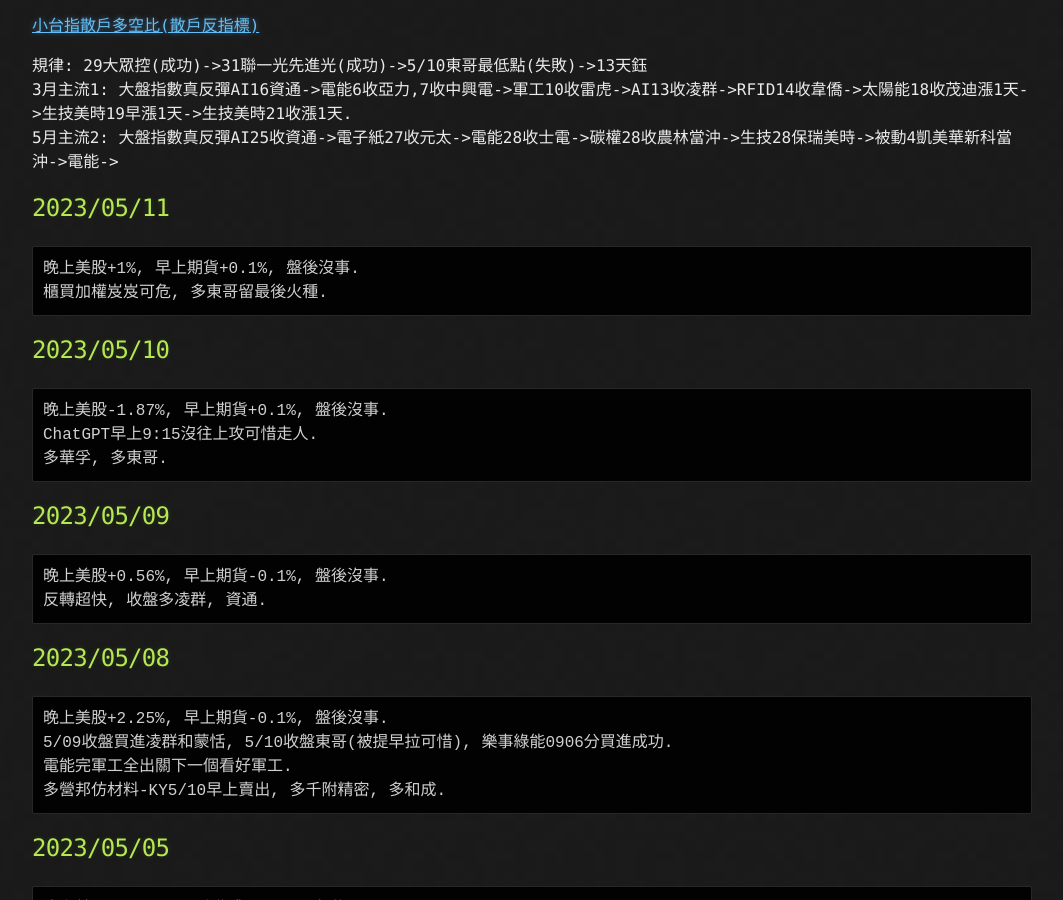
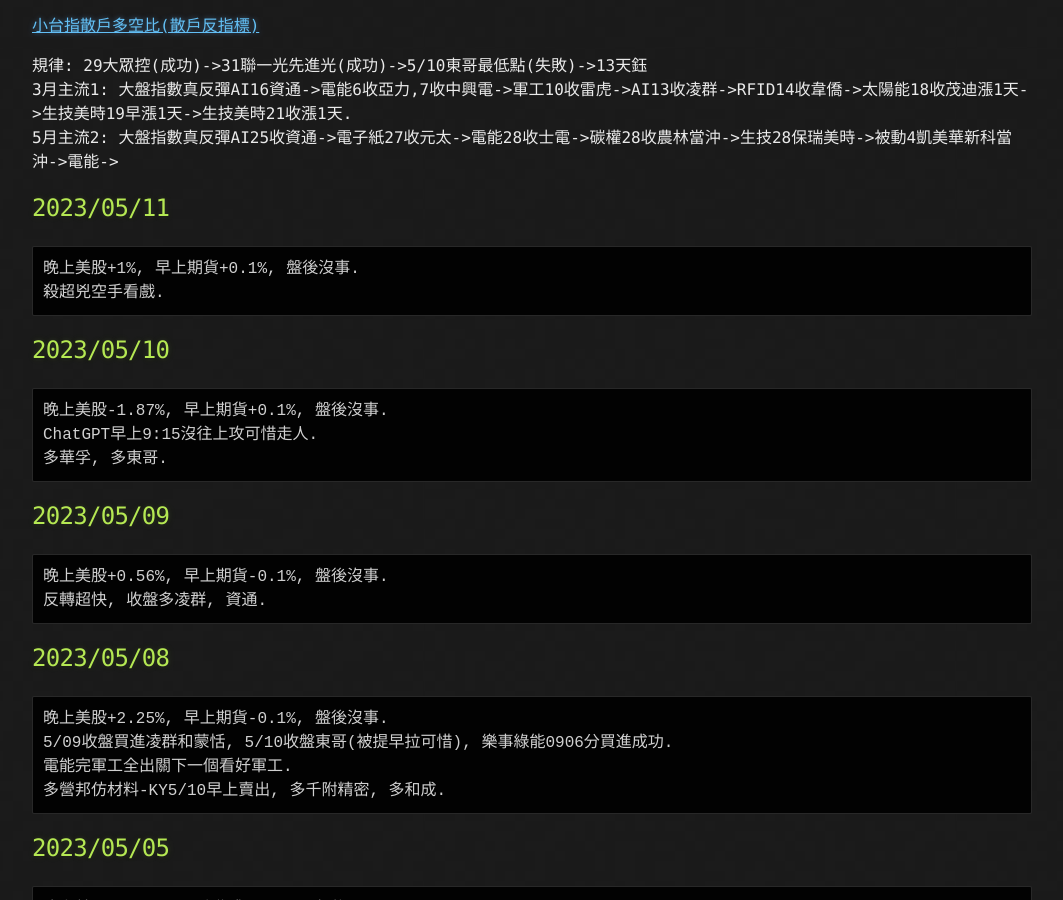
Before and after one commit to lepg5487/Stock_God, a Jekyll site: the page built from index.md, in a window 1280 px wide and 900 px high, scrolled down 484 px. Shown: the whole window, without its empty margins (108-1171 px from the left). Built offline with Jekyll 4.4.1, drawn with Linux system fonts in a browser that asks for light colours; our own code applies the rules of GitHub Pages for plain Markdown files.

Commit message:
Update index.md

````diff
--- a/index.md
+++ b/index.md
@@ -23,7 +23,7 @@ layout: testlayouts
 ## 2023/05/11
 ```
 晚上美股+1%, 早上期貨+0.1%, 盤後沒事.
-櫃買加權岌岌可危, 多東哥留最後火種.
+殺超兇空手看戲.
 ```
 
 ## 2023/05/10
````
